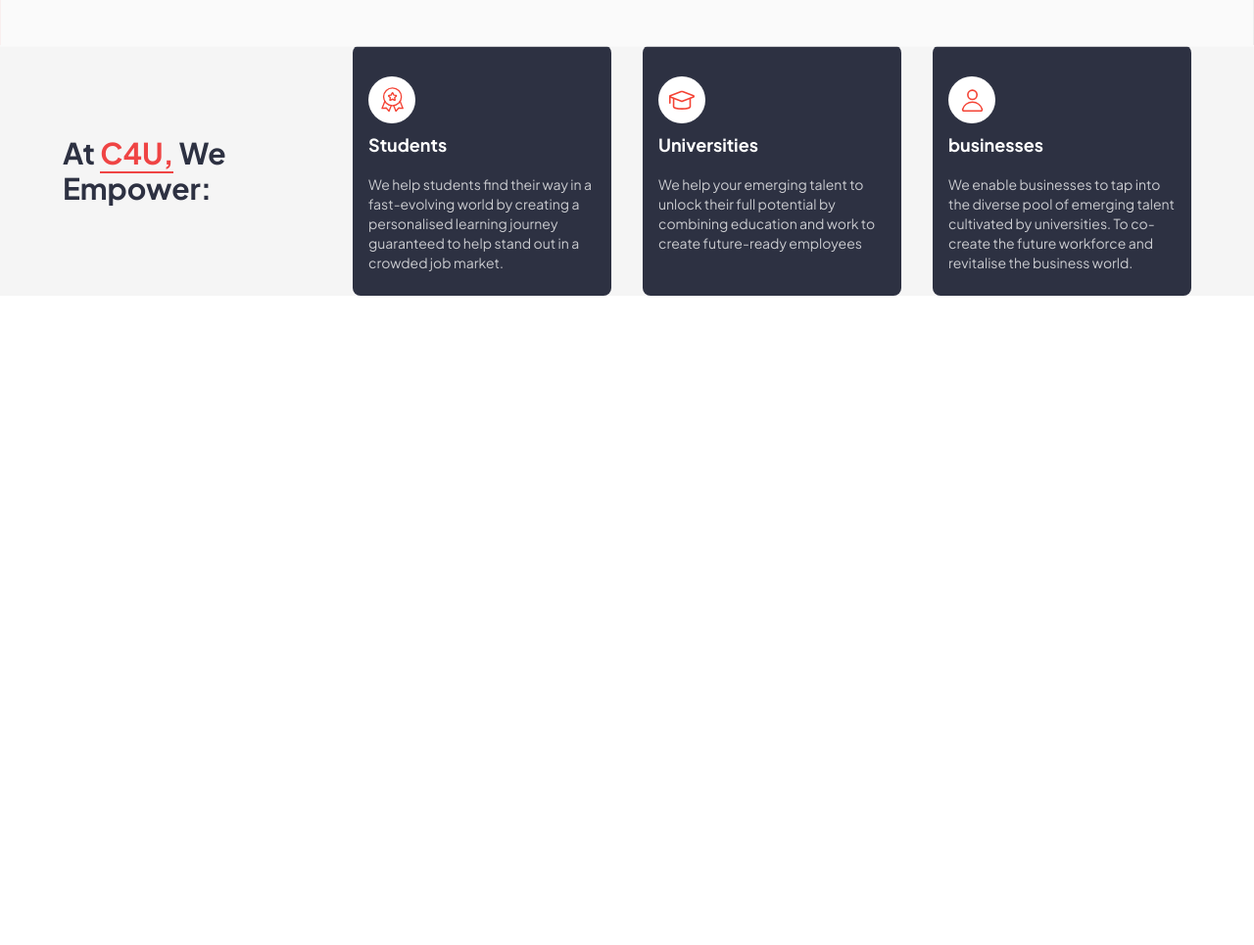
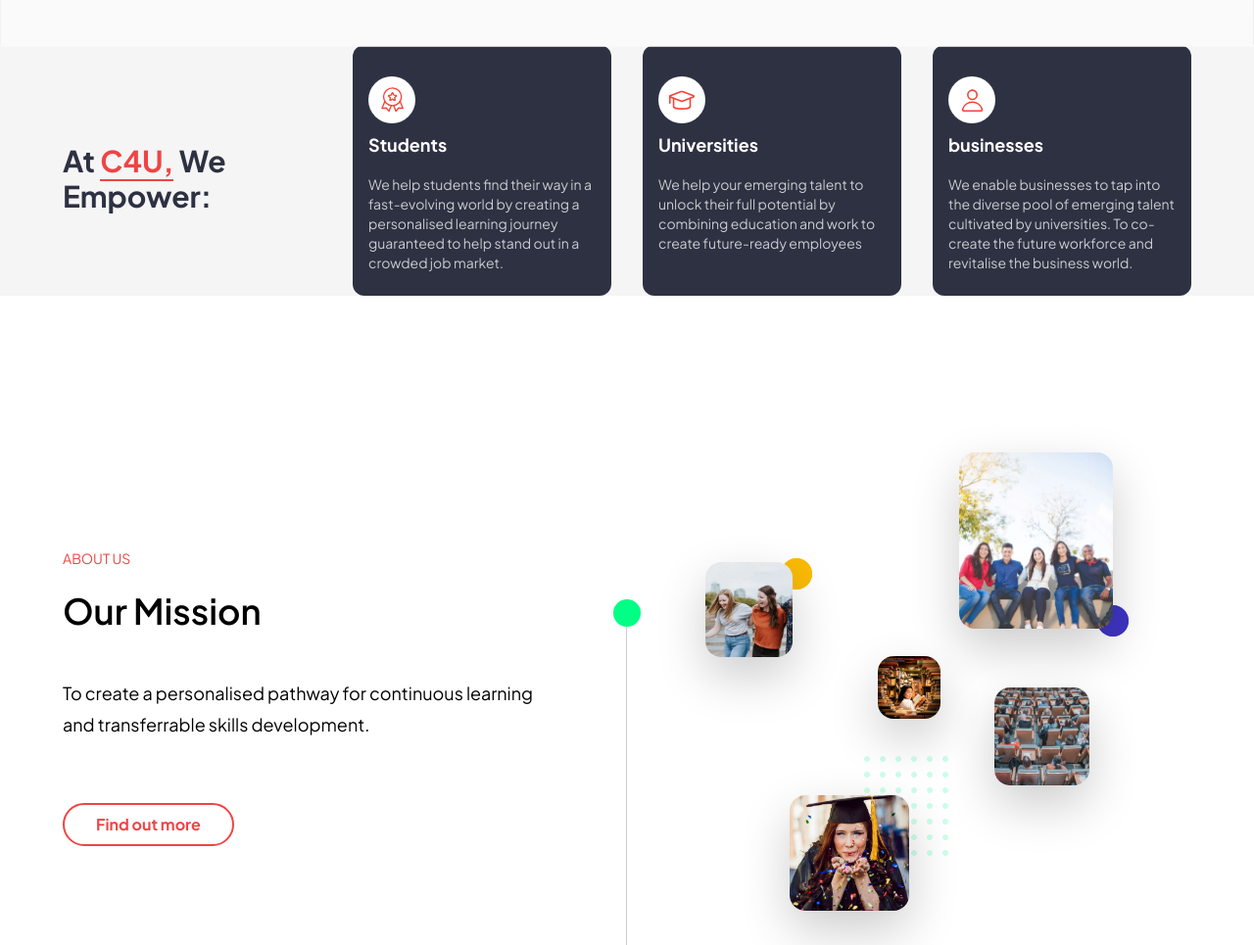
Before and after one commit to mominul-islam45/Assignment---4, a website built with Vite: page index.html in a window 1280 px wide. Shown: the part 740-1705 px from the top of the page at 98% size. Before the commit the page ends 1042 px from the top, so only its background shows below. Built offline with nearby package versions, Linux system fonts and the light colour scheme.

Commit message:
Mission section added

```diff
--- a/Styles/main.css
+++ b/Styles/main.css
@@ -14,4 +14,25 @@
     .dropdown:hover .dropdown-content{
         display: block;
     }
+
+    .card{
+        @apply bg-[#2D3142] p-4 rounded-xl self-stretch hover:scale-105 hover:shadow-lg hover:-translate-y-4 transition-all duration-200
+    }
+
+    .btn{
+        @apply text-red-500 font-bold border-2 w-fit border-red-500 rounded-full py-2 px-8 cursor-pointer flex items-center hover:scale-105 transition-all
+    }
+
+    .btn:hover .icon{
+        display: block;
+        animation:  a-1 0.3s linear;
+    }
+    @keyframes a-1{
+        0%{
+            transform: translateX(0px);
+        }
+        100%{
+            transform: translateX(12px);
+        }
+    }
 }
--- a/index.html
+++ b/index.html
@@ -65,12 +65,12 @@
 
 
     <!-- ======= Introduction section Start ======= -->
-    <section class="px-3 md:px-8 lg:px-16 bg-[#f5f5f5]">
-        <div class="container mx-auto grid grid-cols-2 ml:grid-cols-4 gap-8 items-center">
+    <section class="px-12 md:px-8 lg:px-16 bg-[#f5f5f5]">
+        <div class="container mx-auto grid sm:grid-cols-2 ml:grid-cols-4 gap-8 items-center">
             <div>
-                <h1 class="text-[#2D3142] text-3xl font-bold">At <span class="text-red-500 border-b-2 border-b-red-500">C4U,</span> We Empower:</h1>
+                <h1 class="text-[#2D3142] text-2xl sm:text-3xl font-bold pt-4">At <span class="text-red-500 border-b-2 border-b-red-500">C4U,</span> We Empower:</h1>
             </div>
-            <div class="bg-[#2D3142] p-4 rounded-lg">
+            <div class="card">
                 <div class="bg-white flex justify-center items-center rounded-full size-[48px] mt-4 mb-2">
                     <svg width="23" height="26" viewBox="0 0 23 26" fill="none" xmlns="http://www.w3.org/2000/svg">
                         <path d="M12.0618 6.02657L12.8485 7.86657C12.9018 8.02657 13.0485 8.11991 13.1952 8.13324L15.1952 8.31991C15.6218 8.35991 15.7818 8.87991 15.4752 9.15991L13.9685 10.4799C13.8485 10.5866 13.7952 10.7466 13.8352 10.8932L14.2752 12.8532C14.3685 13.2666 13.9285 13.5866 13.5552 13.3732L11.8352 12.3466C11.7018 12.2666 11.5285 12.2666 11.3952 12.3466L9.67517 13.3732C9.31517 13.5866 8.86184 13.2666 8.95517 12.8532L9.39517 10.8932C9.43517 10.7466 9.38184 10.5866 9.26184 10.4799L7.75517 9.15991C7.43517 8.87991 7.6085 8.35991 8.03517 8.31991L10.0352 8.13324C10.1952 8.11991 10.3285 8.02657 10.3952 7.87991L11.1818 6.03991C11.3418 5.63991 11.8885 5.63991 12.0618 6.02657Z" stroke="#F44335" stroke-width="1.33333" stroke-miterlimit="10" stroke-linecap="round" stroke-linejoin="round"/>
@@ -83,7 +83,7 @@
                 <p class="pt-4 pb-2 text-white/75 text-sm">We help students find their way in a fast-evolving world by creating a personalised learning journey guaranteed to help stand out in a crowded job market.
                 </p>
             </div>
-            <div class="bg-[#2D3142] p-4 rounded-lg self-stretch">
+            <div class="card">
                 <div class="bg-white flex justify-center items-center rounded-full size-[48px] mt-4 mb-2">
                     <svg width="28" height="20" viewBox="0 0 28 20" fill="none" xmlns="http://www.w3.org/2000/svg">
                         <path d="M25.8402 7.01317L14.7736 11.1865C14.2936 11.3732 13.7736 11.3732 13.2936 11.1865L2.2269 7.01317C1.64023 6.79984 1.64023 5.99984 2.21356 5.77317L13.2802 1.59984C13.7602 1.41317 14.2802 1.41317 14.7602 1.59984L25.8269 5.77317C26.4002 5.98651 26.4002 6.79984 25.8402 7.01317Z" stroke="#F44335" stroke-width="1.6" stroke-miterlimit="10" stroke-linecap="round" stroke-linejoin="round"/>
@@ -95,7 +95,7 @@
                 <p class="pt-4 pb-2 text-white/75 text-sm">We help your emerging talent to unlock their full potential by combining education and work to create future-ready employees
                 </p>
             </div>
-            <div class="bg-[#2D3142] p-4 rounded-lg self-stretch">
+            <div class="card">
                 <div class="bg-white flex justify-center items-center rounded-full size-[48px] mt-4 mb-2">
                     <svg width="23" height="23" viewBox="0 0 23 23" fill="none" xmlns="http://www.w3.org/2000/svg">
                         <path d="M11.552 10.4932C14.1367 10.4932 16.232 8.39787 16.232 5.81318C16.232 3.22849 14.1367 1.13318 11.552 1.13318C8.96732 1.13318 6.87201 3.22849 6.87201 5.81318C6.87201 8.39787 8.96732 10.4932 11.552 10.4932Z" stroke="#F44335" stroke-width="1.6" stroke-miterlimit="10" stroke-linecap="round" stroke-linejoin="round"/>
@@ -110,5 +110,82 @@
         </div>
     </section>
     <!-- ======= Introduction section End ======= -->
+
+
+    <!-- ======= Mission section Start ======= -->
+    <section class="px-3 md:px-8 lg:px-16 relative">
+
+        <!-- ======= Long line & circle ======= -->
+        <div class="absolute top-[310px] left-1/2 -translate-x-1/2 hidden ml:block z-20">
+            <svg width="28" height="1436" viewBox="0 0 28 1436" fill="none" xmlns="http://www.w3.org/2000/svg">
+                <line opacity="0.5" x1="13.5" y1="14.5" x2="13.5001" y2="1431.5" stroke="#9A9CA5" stroke-linecap="round"/>
+                <path d="M14 26C20.6274 26 26 20.6274 26 14C26 7.37258 20.6274 2 14 2C7.37258 2 2 7.37258 2 14C2 20.6274 7.37258 26 14 26Z" fill="#00FF84" stroke="#00FF84" stroke-width="4"/>
+                <circle cx="14" cy="723" r="12" fill="#00FF84" stroke="#00FF84" stroke-width="4"/>
+                <circle cx="14" cy="1422" r="12" fill="#00FF84" stroke="#00FF84" stroke-width="4"/>
+            </svg>
+        </div>
+        <!-- ======= Long line & circle ======= -->
+
+        <div class="container mx-auto grid ml:grid-cols-2 items-center py-28 ml:py-40">
+            <div>
+                <p class="uppercase text-red-500 text-sm mb-6">About us</p>
+                <h1 class="text-4xl font-semibold">Our Mission</h1>
+                <p class="text-lg leading-8 pt-12 pb-16 sm:pe-40 ml:pe-20">To create a personalised  pathway for continuous learning and transferrable skills development.</p>
+
+                <div class="btn">
+                    <p>Find out more</p>
+                    <svg width="14" height="13" viewBox="0 0 14 13" fill="none" class=" translate-x-3 hidden icon" xmlns="http://www.w3.org/2000/svg">
+                        <path d="M6.07031 1.58203C5.79688 1.85547 5.82422 2.26562 6.07031 2.53906L9.37891 5.65625H1.53125C1.14844 5.65625 0.875 5.95703 0.875 6.3125V7.1875C0.875 7.57031 1.14844 7.84375 1.53125 7.84375H9.37891L6.07031 10.9883C5.82422 11.2617 5.82422 11.6719 6.07031 11.9453L6.67188 12.5469C6.94531 12.793 7.35547 12.793 7.60156 12.5469L12.9336 7.21484C13.1797 6.96875 13.1797 6.55859 12.9336 6.28516L7.60156 0.980469C7.35547 0.734375 6.94531 0.734375 6.67188 0.980469L6.07031 1.58203Z" fill="#F44335"/>
+                    </svg>
+                </div>
+            </div>
+
+
+            <div class="relative mx-4 sm:mx-20 ml:mx-8 xl:mx-20 h-[500px]">
+                <div class="absolute top-28 left-0">
+                    <div class="relative w-fit">
+                        <div class="w-[89px] h-[97px] rounded-2xl bg-[url('/Assets/1bbe3f235da52b699ad968e345657df1.webp')] bg-no-repeat bg-cover bg-center shadow-[0_20px_50Px_0_rgba(1,1,1,0.2)] hover:scale-150 transition">
+                        </div>
+                        <div class="size-[32px] rounded-full bg-[#FABB05] absolute -top-1 -right-5 -z-10">
+                            <div class="size-[32px] rounded-full bg-[#FABB05] opacity-75 animate-ping"></div>
+                        </div>
+                    </div>
+                </div>
+
+                <div class="absolute right-0">
+                    <div class="relative w-fit">
+                        <div class="w-[157px] h-[180px] rounded-2xl bg-[url('/Assets/1b36ced0f0a746539c24b702f4301835.webp')] bg-no-repeat bg-cover bg-center shadow-[0_20px_50Px_0_rgba(1,1,1,0.2)] hover:scale-[1.15] transition">
+                        </div>
+                        <div class="size-[32px] rounded-full bg-[#3F35C4] absolute -bottom-2 -right-4 -z-10">
+                            <div class="size-[32px] rounded-full bg-[#3F35C4] opacity-75 animate-ping"></div>
+                        </div>
+                    </div>
+                </div>
+
+                <div class="absolute top-52 left-1/2 -translate-x-1/2">
+                    <div>
+                        <div class="w-[64px] h-[64px] rounded-2xl bg-[url('/Assets/5ddafa644e39e91d5786311f32fffa0c.webp')] bg-no-repeat bg-cover bg-center shadow-[0_20px_50Px_0_rgba(1,1,1,0.2)] hover:scale-[2] transition">
+                        </div>
+                    </div>
+                </div>
+
+                <div class="absolute top-60 right-6">
+                    <div>
+                        <div class="w-[97px] h-[100px] rounded-2xl bg-[url('/Assets/84e9fa18f4d5966f664522f52a99e693.webp')] bg-no-repeat bg-cover bg-center shadow-[0_20px_50Px_0_rgba(1,1,1,0.2)] hover:scale-150 transition">
+                        </div>
+                    </div>
+                </div>
+
+                <div class="absolute top-[350px] right-1/2">
+                    <div class="relative w-fit">
+                        <div class="w-[122px] h-[118px] rounded-2xl bg-[url('/Assets/cea59ea0bf1a0b49641231061d30b978.webp')] bg-no-repeat bg-cover bg-center shadow-[0_20px_50Px_0_rgba(1,1,1,0.2)] hover:scale-150 transition">
+                        </div>
+                        <div class="w-[86px] h-[102px] bg-[url('/Assets/Combined-Shape.png')] bg-no-repeat bg-cover bg-center  absolute -top-10 -right-10 -z-10"></div>
+                    </div>
+                </div>
+            </div>
+        </div>
+    </section>
+    <!-- ======= Mission section End ======= -->
 </body>
 </html>
```
Also changed, not shown: Assets/Combined-Shape.png (added), Assets/Group-47269.png (renamed from Assets/Group 47269.png), Assets/orange circle.svg (deleted), Assets/purple circle.svg (deleted).
